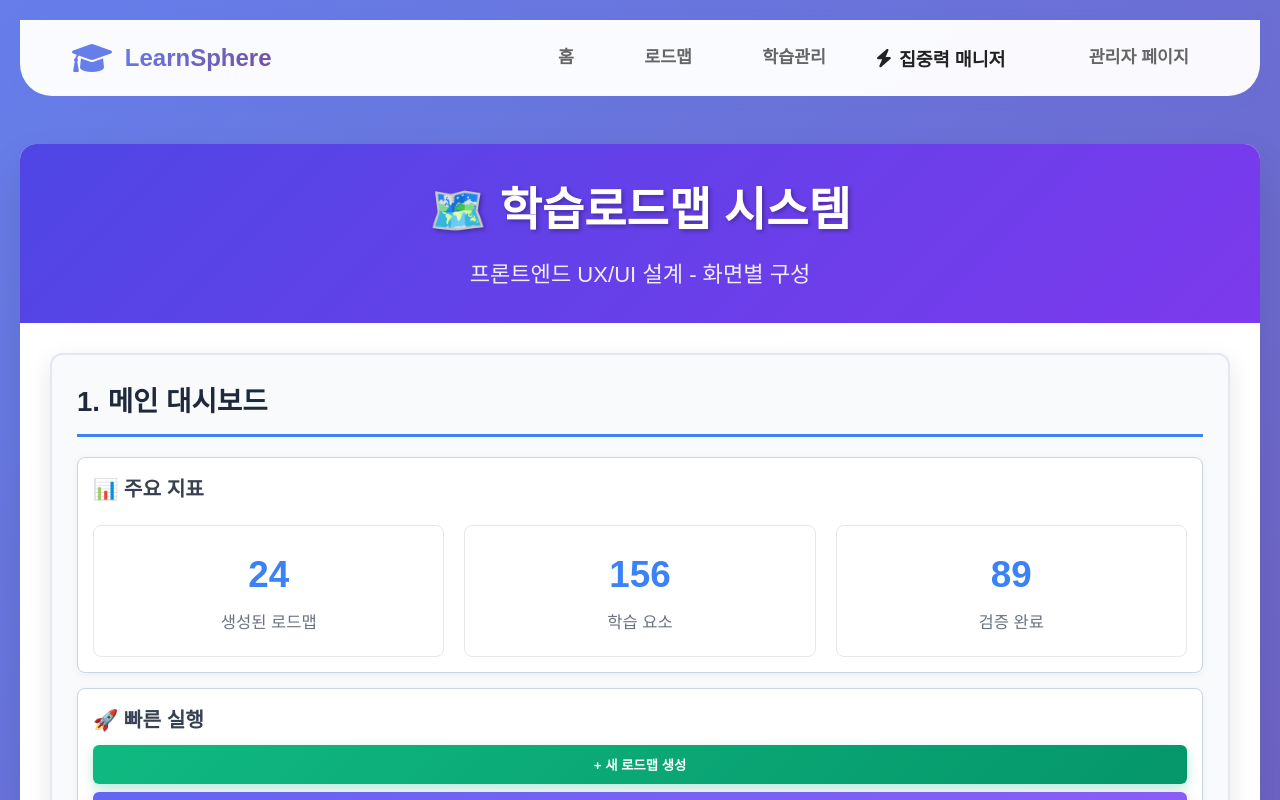
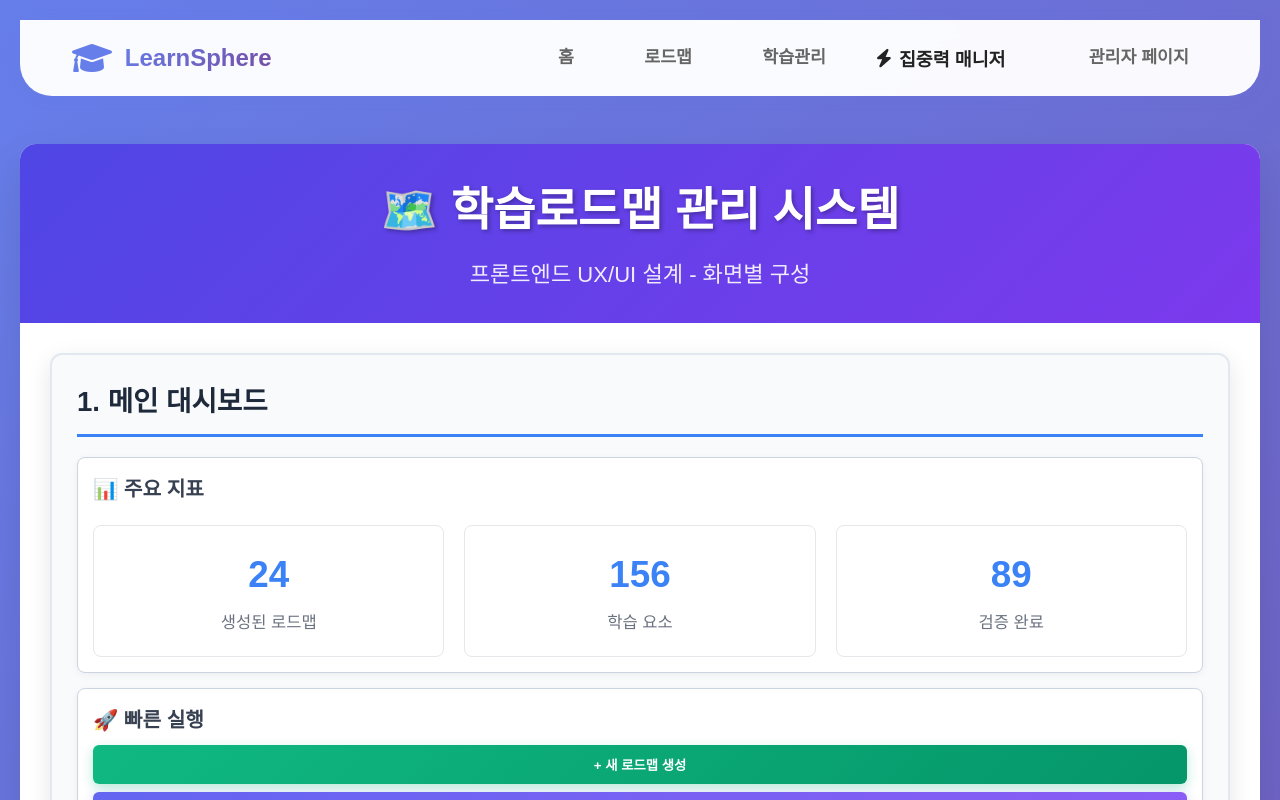
Before and after one commit to samkkkkkkk/learnsphere-frontend, a React (Vite) app: page /wireframe in a window 1280 px wide. Shown: the top 800 px of the page. Built offline with nearby package versions, Linux system fonts and the light colour scheme.

Commit message:
fix: 학습로드맵 관리 시스템으로 페이지 상단 글자 변경경

```diff
--- a/src/pages/WireframePage.tsx
+++ b/src/pages/WireframePage.tsx
@@ -4,7 +4,7 @@ import styles from './WireframePage.module.css';
 const WireframePage: React.FC = () => (
   <div className={styles.container}>
     <div className={styles.header}>
-      <h1>🗺️ 학습로드맵 시스템</h1>
+      <h1>🗺️ 학습로드맵 관리 시스템</h1>
       <p>프론트엔드 UX/UI 설계 - 화면별 구성</p>
     </div>
     <div className={styles['screens-grid']}>
```
